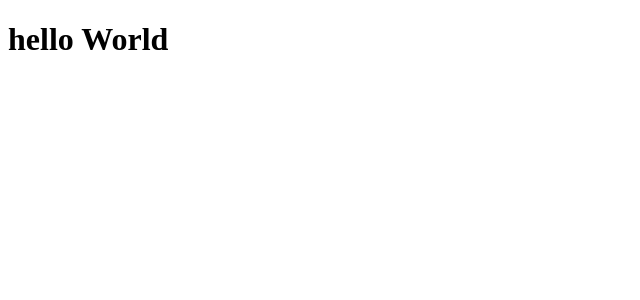
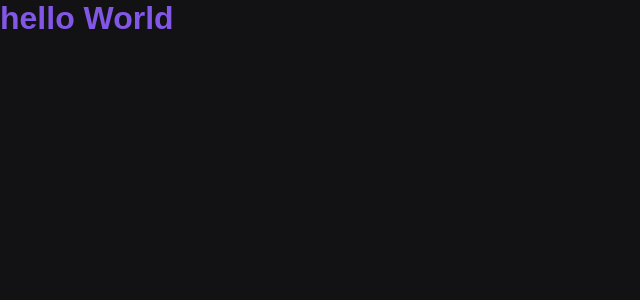
Before and after one commit to Alquipo/pratica-nextjs, a Next.js app: page / in a window 1280 px wide. Shown: the top 300 px of the page, without its empty margins (0-640 px from the left). Built offline with nearby package versions, Linux system fonts and the light colour scheme.

Commit message:
fix: styled components in NextJS

```diff
--- a/package.json
+++ b/package.json
@@ -10,11 +10,14 @@
   "dependencies": {
     "next": "10.0.6",
     "react": "17.0.1",
-    "react-dom": "17.0.1"
+    "react-dom": "17.0.1",
+    "styled-components": "^5.2.1"
   },
   "devDependencies": {
     "@types/node": "^14.14.25",
     "@types/react": "^17.0.1",
+    "@types/styled-components": "^5.1.7",
+    "babel-plugin-styled-components": "^1.12.0",
     "typescript": "^4.1.3"
   }
 }
--- a/src/pages/_app.tsx
+++ b/src/pages/_app.tsx
@@ -1,3 +1,10 @@
+import GlobalStyle from "../styles/GlobalStyle";
+
 export default function MyApp({ Component, pageProps }) {
-  return <Component {...pageProps} />;
+  return (
+    <>
+      <GlobalStyle />
+      <Component {...pageProps} />
+    </>
+  );
 }
--- /dev/null
+++ b/src/pages/_document.tsx
@@ -0,0 +1,30 @@
+import Document, { DocumentContext } from "next/document";
+import { ServerStyleSheet } from "styled-components";
+
+export default class MyDocument extends Document {
+  static async getInitialProps(ctx: DocumentContext) {
+    const sheet = new ServerStyleSheet();
+    const originalRenderPage = ctx.renderPage;
+
+    try {
+      ctx.renderPage = () =>
+        originalRenderPage({
+          enhanceApp: (App) => (props) =>
+            sheet.collectStyles(<App {...props} />),
+        });
+
+      const initialProps = await Document.getInitialProps(ctx);
+      return {
+        ...initialProps,
+        styles: (
+          <>
+            {initialProps.styles}
+            {sheet.getStyleElement()}
+          </>
+        ),
+      };
+    } finally {
+      sheet.seal();
+    }
+  }
+}
--- a/src/pages/index.tsx
+++ b/src/pages/index.tsx
@@ -1,7 +1,9 @@
+import { Title } from "../styles/pages/Home";
+
 export default function Home() {
   return (
     <div>
-      <h1>hello World</h1>
+      <Title>hello World</Title>
     </div>
   );
 }
--- /dev/null
+++ b/src/styles/GlobalStyle.ts
@@ -0,0 +1,14 @@
+import { createGlobalStyle } from "styled-components";
+
+export default createGlobalStyle`
+*{
+    margin: 0;
+    padding: 0
+}
+
+body {
+    background: #121214;
+    color: #FFF;
+    font-family: Arial, Helvetica, sans-serif
+}
+`;
--- /dev/null
+++ b/src/styles/pages/Home.ts
@@ -0,0 +1,5 @@
+import styled from "styled-components";
+
+export const Title = styled.h1`
+  color: #8257e6;
+`;
```
Also changed, not shown: .babelrc (added), 1 other file (tests, documents, lock files or other folders).
